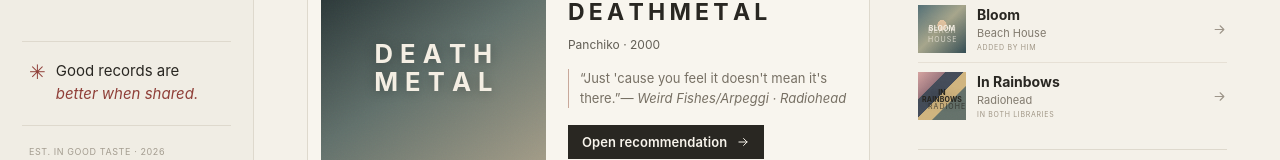
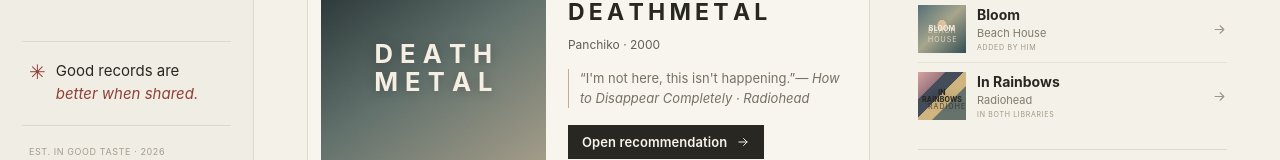
Before and after one commit to tbritoamorim/lado-a-lado-b, a React (Vite) app: page / in a window 1280 px wide. Shown: the part 619-779 px from the top of the page. Built offline with nearby package versions, Linux system fonts and the light colour scheme.

Commit message:
Keep lyric snippets within short excerpt limits

```diff
--- a/src/App.tsx
+++ b/src/App.tsx
@@ -36,7 +36,6 @@ const initialAlbums: Album[] = [
 const catalogLyrics = [
   { text: "I'm not here, this isn't happening.", song: "How to Disappear Completely", artist: "Radiohead" },
   { text: "Just 'cause you feel it doesn't mean it's there.", song: "Weird Fishes/Arpeggi", artist: "Radiohead" },
-  { text: "Everybody leaves if they get the chance.", song: "Weird Fishes/Arpeggi", artist: "Radiohead" },
   { text: "Fall back into place.", song: "Space Song", artist: "Beach House" },
 ]
 
```
